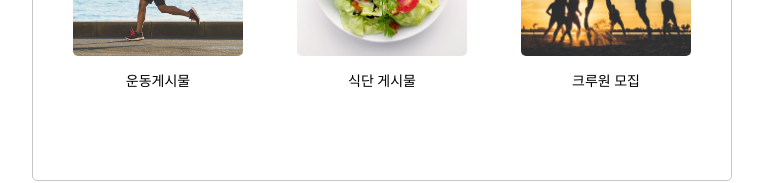
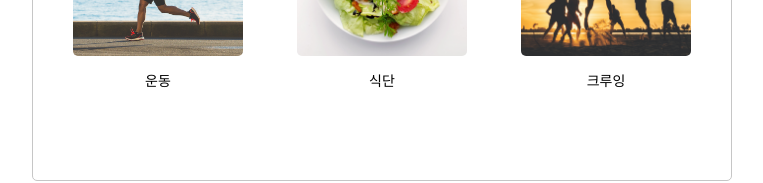
Before and after one commit to inha1234/seb44_main_027, a React (Vite) app in the folder client/: page /create in a window 1280 px wide. Shown: the part 419-602 px from the top of the page, without its empty margins (258-1021 px from the left). Built offline with nearby package versions, Linux system fonts and the light colour scheme.

Commit message:
fix: 이미지 import 및 타이틀 변경

```diff
--- a/client/src/Pages/Create.jsx
+++ b/client/src/Pages/Create.jsx
@@ -5,6 +5,10 @@ import { Link } from 'react-router-dom';
 import CreateWorkoutPage from './CreateWorkoutPage.jsx';
 import CreateDietPage from './CreateDietPage.jsx';
 import CreateCrewingPage from './CreateCrewingPage.jsx';
+
+import image01 from '/images/sports.jpg';
+import image02 from '/images/eat.jpg';
+import image03 from '/images/join.jpg';
 
 export default function Create() {
   return (
@@ -14,16 +18,16 @@ export default function Create() {
           <h4>어떤 유형의 게시물을 작성할까요?</h4>
           <MakeStyle.Link>
             <Link to="/create/workout" element={<CreateWorkoutPage />}>
-              <img src="../../public/images/sports.jpg" alt="" />
-              <p>운동게시물</p>
+              <img src={image01} alt="img_workout" />
+              <p>운동</p>
             </Link>
             <Link to="/create/diet" element={<CreateDietPage />}>
-              <img src="../../public/images/eat.jpg" alt="" />
-              <p>식단 게시물</p>
+              <img src={image02} alt="img_diet" />
+              <p>식단</p>
             </Link>
             <Link to="/create/crewing" element={<CreateCrewingPage />}>
-              <img src="../../public/images/join.jpg" alt="" />
-              <p>크루원 모집</p>
+              <img src={image03} alt="img_crewing" />
+              <p>크루잉</p>
             </Link>
           </MakeStyle.Link>
         </MakeStyle.Make>
```
